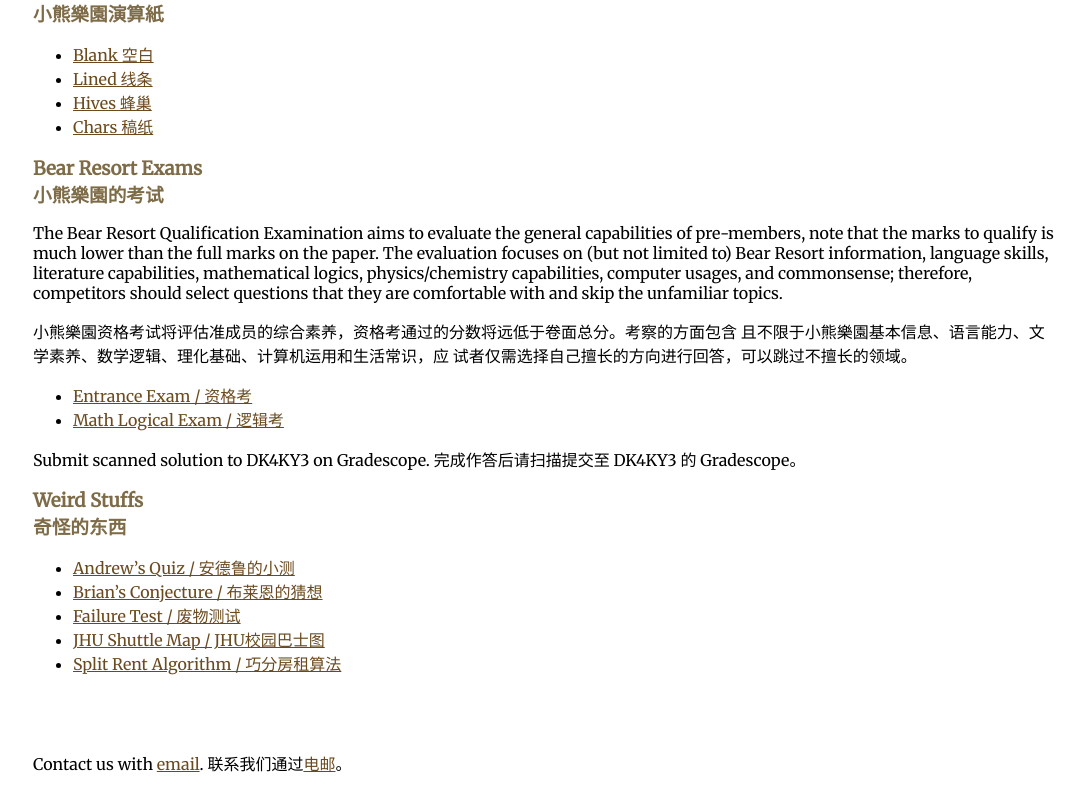
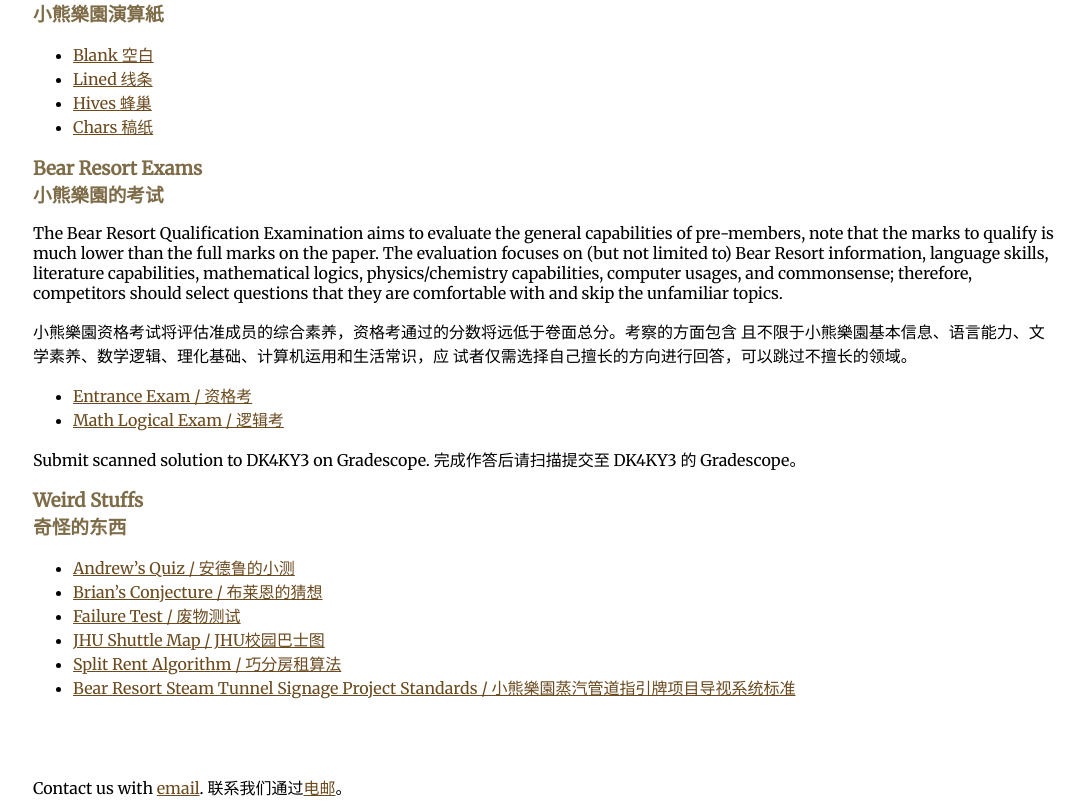
Before and after one commit to Bear-Resort/bear-resort.github.io, a Jekyll site: the page built from mathland/mathland.md, in a window 1280 px wide. Shown: the part 554-1361 px from the top of the page, without its empty margins (95-1179 px from the left). Built offline with Jekyll 4.4.1, drawn with Linux system fonts in a browser that asks for light colours; before the commit the page ends 1337 px from its top, so only the background shows below that.

Commit message:
added tunnel instructions

```diff
--- a/mathland/mathland.md
+++ b/mathland/mathland.md
@@ -33,3 +33,4 @@
 - [Failure Test / 废物测试](/failure_test/failure_test.html)
 - [JHU Shuttle Map / JHU校园巴士图](/files/br-version-map.pdf)
 - [Split Rent Algorithm / 巧分房租算法](/mathland/split-rent-algo.pdf)
+- [Bear Resort Steam Tunnel Signage Project Standards / 小熊樂園蒸汽管道指引牌项目导视系统标准](/tunnels/Instruction_of_Labels(H).pdf)
```
Also changed, not shown: 1 other file.
